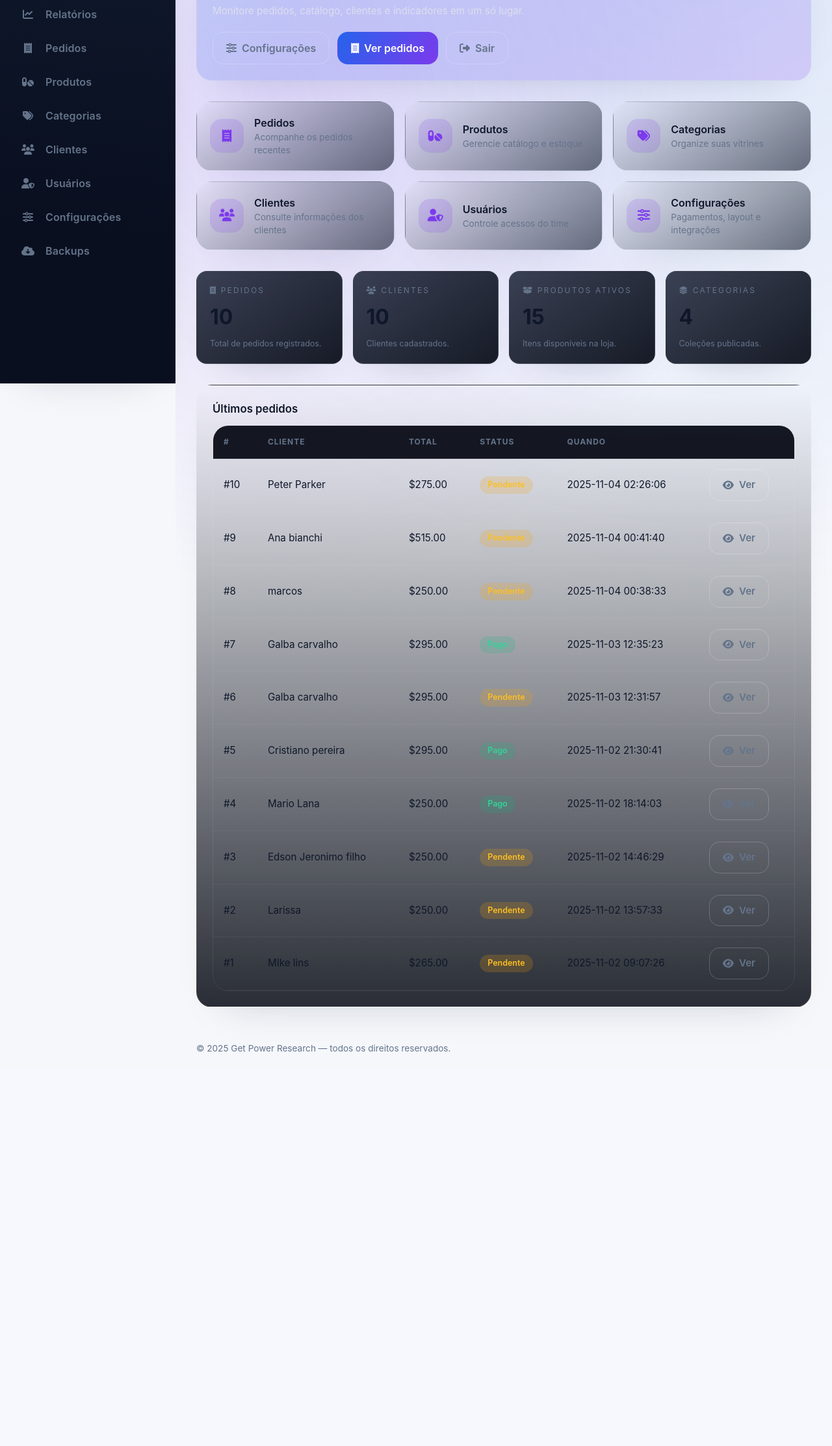
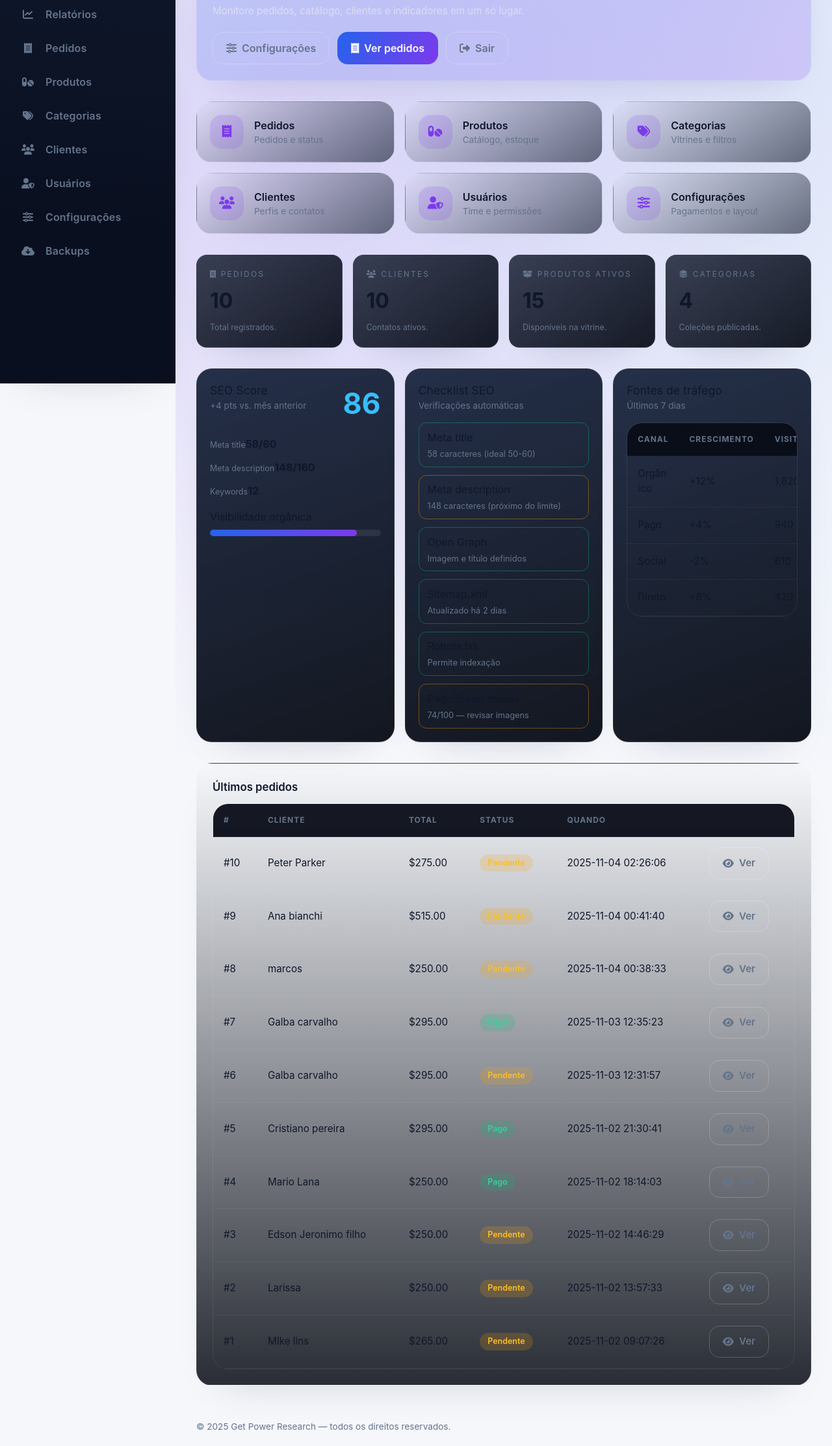
Before and after one commit to Miquellysson/power_get_v3, a PHP site: page /dashboard.php in a window 1280 px wide. Shown: the part 210-2435 px from the top of the page at 65% size. Before the commit the page ends 1828 px from the top, so only its background shows below. Run offline with PHP 8.4, Linux system fonts and the light colour scheme; a user stored in the database is signed in; data comes from the database, SQL or seed files in the repository; some libraries are stand-ins or nearby versions.

Commit message:
fixed layout

```diff
--- a/assets/admin.css
+++ b/assets/admin.css
@@ -108,6 +108,24 @@ a{color:inherit;}
 .stat-card__hint{font-size:.78rem;color:var(--muted);}
 .stat-card--pending .stat-card__value{color:#fbbf24;}
 .stat-card--success .stat-card__value{color:#34d399;}
+.seo-grid{display:grid;grid-template-columns:repeat(auto-fit,minmax(280px,1fr));gap:var(--space-4);}
+.seo-card{padding:var(--space-5);border-radius:var(--radius-xl);border:1px solid rgba(255,255,255,.08);background:linear-gradient(160deg,rgba(20,32,57,.92),rgba(9,13,23,.96));box-shadow:var(--shadow-card);display:flex;flex-direction:column;gap:var(--space-4);}
+.seo-card__header{display:flex;align-items:flex-start;justify-content:space-between;gap:var(--space-3);}
+.seo-card__header h2{margin:0;font-size:1.1rem;}
+.seo-card__header p{margin:0;color:var(--muted);font-size:.85rem;}
+.seo-score{font-size:2.8rem;font-weight:700;color:#38bdf8;}
+.seo-meta{display:grid;grid-template-columns:repeat(auto-fit,minmax(140px,1fr));gap:var(--space-3);}
+.seo-meta span{font-size:.78rem;color:var(--muted);}
+.seo-meta strong{font-size:1rem;}
+.seo-progress{display:flex;flex-direction:column;gap:var(--space-2);}
+.progress-bar{width:100%;height:10px;border-radius:999px;background:rgba(255,255,255,.08);overflow:hidden;}
+.progress-bar span{display:block;height:100%;border-radius:999px;background:linear-gradient(90deg,var(--primary),var(--secondary));}
+.seo-checklist{list-style:none;margin:0;padding:0;display:flex;flex-direction:column;gap:.75rem;}
+.seo-checklist li{display:flex;flex-direction:column;gap:.25rem;padding:.6rem .8rem;border-radius:var(--radius-md);border:1px solid rgba(255,255,255,.08);}
+.seo-checklist li.ok{border-color:rgba(16,185,129,.4);}
+.seo-checklist li.warn{border-color:rgba(245,158,11,.4);}
+.seo-checklist li.danger{border-color:rgba(239,68,68,.4);}
+.seo-checklist small{color:var(--muted);font-size:.8rem;}
 .checklist{list-style:none;padding:0;margin:0;display:flex;flex-direction:column;gap:var(--space-2);}
 .checklist li{display:flex;align-items:flex-start;gap:var(--space-3);font-size:.9rem;color:var(--muted);}
 .checklist i{color:#34d399;margin-top:2px;}
--- a/dashboard.php
+++ b/dashboard.php
@@ -41,12 +41,32 @@ try{ $counts['products']   = (int)$pdo->query("SELECT COUNT(*) FROM products WHE
 try{ $counts['categories'] = (int)$pdo->query("SELECT COUNT(*) FROM categories WHERE active=1")->fetchColumn(); }catch(Throwable $e){}
 
 $quickLinks = [
-  ['icon'=>'fa-receipt','label'=>'Pedidos','desc'=>'Acompanhe os pedidos recentes','href'=>'orders.php'],
-  ['icon'=>'fa-pills','label'=>'Produtos','desc'=>'Gerencie catálogo e estoque','href'=>'products.php'],
-  ['icon'=>'fa-tags','label'=>'Categorias','desc'=>'Organize suas vitrines','href'=>'categories.php'],
-  ['icon'=>'fa-users','label'=>'Clientes','desc'=>'Consulte informações dos clientes','href'=>'customers.php'],
-  ['icon'=>'fa-user-shield','label'=>'Usuários','desc'=>'Controle acessos do time','href'=>'users.php'],
-  ['icon'=>'fa-sliders','label'=>'Configurações','desc'=>'Pagamentos, layout e integrações','href'=>'settings.php?tab=general'],
+  ['icon'=>'fa-receipt','label'=>'Pedidos','desc'=>'Pedidos e status','href'=>'orders.php'],
+  ['icon'=>'fa-pills','label'=>'Produtos','desc'=>'Catálogo, estoque','href'=>'products.php'],
+  ['icon'=>'fa-tags','label'=>'Categorias','desc'=>'Vitrines e filtros','href'=>'categories.php'],
+  ['icon'=>'fa-users','label'=>'Clientes','desc'=>'Perfis e contatos','href'=>'customers.php'],
+  ['icon'=>'fa-user-shield','label'=>'Usuários','desc'=>'Time e permissões','href'=>'users.php'],
+  ['icon'=>'fa-sliders','label'=>'Configurações','desc'=>'Pagamentos e layout','href'=>'settings.php?tab=general'],
+];
+
+$seoScore = 86;
+$seoTrend = '+4 pts vs. mês anterior';
+$metaTitleLength = 58;
+$metaDescriptionLength = 148;
+$metaKeywords = 12;
+$seoChecks = [
+    ['label' => 'Meta title',       'status' => 'ok',     'detail' => '58 caracteres (ideal 50-60)'],
+    ['label' => 'Meta description', 'status' => 'warn',   'detail' => '148 caracteres (próximo do limite)'],
+    ['label' => 'Open Graph',       'status' => 'ok',     'detail' => 'Imagem e título definidos'],
+    ['label' => 'Sitemap.xml',      'status' => 'ok',     'detail' => 'Atualizado há 2 dias'],
+    ['label' => 'Robots.txt',       'status' => 'ok',     'detail' => 'Permite indexação'],
+    ['label' => 'PageSpeed mobile', 'status' => 'warn',   'detail' => '74/100 — revisar imagens'],
+];
+$trafegoSources = [
+    ['canal' => 'Orgânico', 'crescimento' => '+12%', 'trafego' => 1820],
+    ['canal' => 'Pago',     'crescimento' => '+4%',  'trafego' => 940],
+    ['canal' => 'Social',   'crescimento' => '-2%',  'trafego' => 610],
+    ['canal' => 'Direto',   'crescimento' => '+8%',  'trafego' => 420],
 ];
 
 echo '<section class="page-header">';
@@ -71,20 +91,44 @@ foreach ($quickLinks as $link) {
 }
 echo '</div>';
 
-$statCards = [
-  ['icon'=>'fa-receipt','label'=>'Pedidos','value'=>$counts['orders'],'hint'=>'Total de pedidos registrados.'],
-  ['icon'=>'fa-users','label'=>'Clientes','value'=>$counts['customers'],'hint'=>'Clientes cadastrados.'],
-  ['icon'=>'fa-box-open','label'=>'Produtos ativos','value'=>$counts['products'],'hint'=>'Itens disponíveis na loja.'],
-  ['icon'=>'fa-layer-group','label'=>'Categorias','value'=>$counts['categories'],'hint'=>'Coleções publicadas.'],
-];
 echo '<section class="stats-grid">';
-foreach ($statCards as $card) {
-  echo '<article class="stat-card">';
-  echo '  <div class="stat-card__label"><i class="fa-solid '.sanitize_html($card['icon']).'" aria-hidden="true"></i> '.sanitize_html($card['label']).'</div>';
-  echo '  <div class="stat-card__value">'.number_format((int)$card['value'], 0, ',', '.').'</div>';
-  echo '  <p class="stat-card__hint">'.sanitize_html($card['hint']).'</p>';
-  echo '</article>';
+echo '  <article class="stat-card"><div class="stat-card__label"><i class="fa-solid fa-receipt" aria-hidden="true"></i> Pedidos</div><div class="stat-card__value">'.number_format($counts['orders']).'</div><p class="stat-card__hint">Total registrados.</p></article>';
+echo '  <article class="stat-card"><div class="stat-card__label"><i class="fa-solid fa-users" aria-hidden="true"></i> Clientes</div><div class="stat-card__value">'.number_format($counts['customers']).'</div><p class="stat-card__hint">Contatos ativos.</p></article>';
+echo '  <article class="stat-card"><div class="stat-card__label"><i class="fa-solid fa-box-open" aria-hidden="true"></i> Produtos ativos</div><div class="stat-card__value">'.number_format($counts['products']).'</div><p class="stat-card__hint">Disponíveis na vitrine.</p></article>';
+echo '  <article class="stat-card"><div class="stat-card__label"><i class="fa-solid fa-layer-group" aria-hidden="true"></i> Categorias</div><div class="stat-card__value">'.number_format($counts['categories']).'</div><p class="stat-card__hint">Coleções publicadas.</p></article>';
+echo '</section>';
+
+echo '<section class="seo-grid">';
+echo '  <article class="seo-card seo-card--score">';
+echo '    <div class="seo-card__header"><div><h2>SEO Score</h2><p>'.$seoTrend.'</p></div><span class="seo-score">'.$seoScore.'</span></div>';
+echo '    <div class="seo-meta">';
+echo '      <div><span>Meta title</span><strong>'.$metaTitleLength.'/60</strong></div>';
+echo '      <div><span>Meta description</span><strong>'.$metaDescriptionLength.'/160</strong></div>';
+echo '      <div><span>Keywords</span><strong>'.$metaKeywords.'</strong></div>';
+echo '    </div>';
+echo '    <div class="seo-progress">';
+echo '      <span>Visibilidade orgânica</span>';
+echo '      <div class="progress-bar"><span style="width: '.min(100, $seoScore).'%"></span></div>';
+echo '    </div>';
+echo '  </article>';
+echo '  <article class="seo-card">';
+echo '    <div class="seo-card__header"><div><h2>Checklist SEO</h2><p>Verificações automáticas</p></div></div>';
+echo '    <ul class="seo-checklist">';
+foreach ($seoChecks as $check) {
+  $statusClass = $check['status'] === 'ok' ? 'ok' : ($check['status'] === 'warn' ? 'warn' : 'danger');
+  echo '  <li class="'.$statusClass.'"><span>'.sanitize_html($check['label']).'</span><small>'.sanitize_html($check['detail']).'</small></li>';
 }
+echo '    </ul>';
+echo '  </article>';
+echo '  <article class="seo-card">';
+echo '    <div class="seo-card__header"><div><h2>Fontes de tráfego</h2><p>Últimos 7 dias</p></div></div>';
+echo '    <div class="table-responsive"><table class="data-table">';
+echo '      <thead><tr><th>Canal</th><th>Crescimento</th><th>Visitas</th></tr></thead><tbody>';
+foreach ($trafegoSources as $source) {
+  echo '      <tr><td>'.sanitize_html($source['canal']).'</td><td>'.$source['crescimento'].'</td><td>'.number_format($source['trafego']).'</td></tr>';
+}
+echo '      </tbody></table></div>';
+echo '  </article>';
 echo '</section>';
 
 // Últimos pedidos
```
